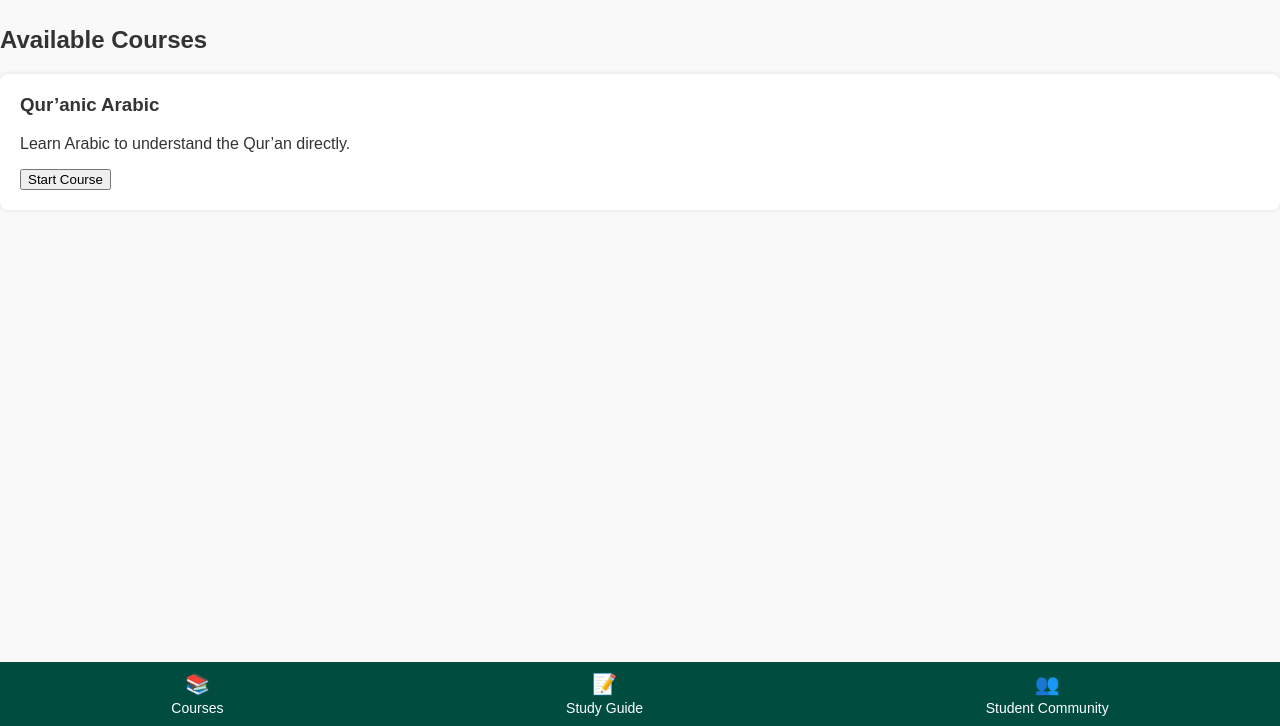
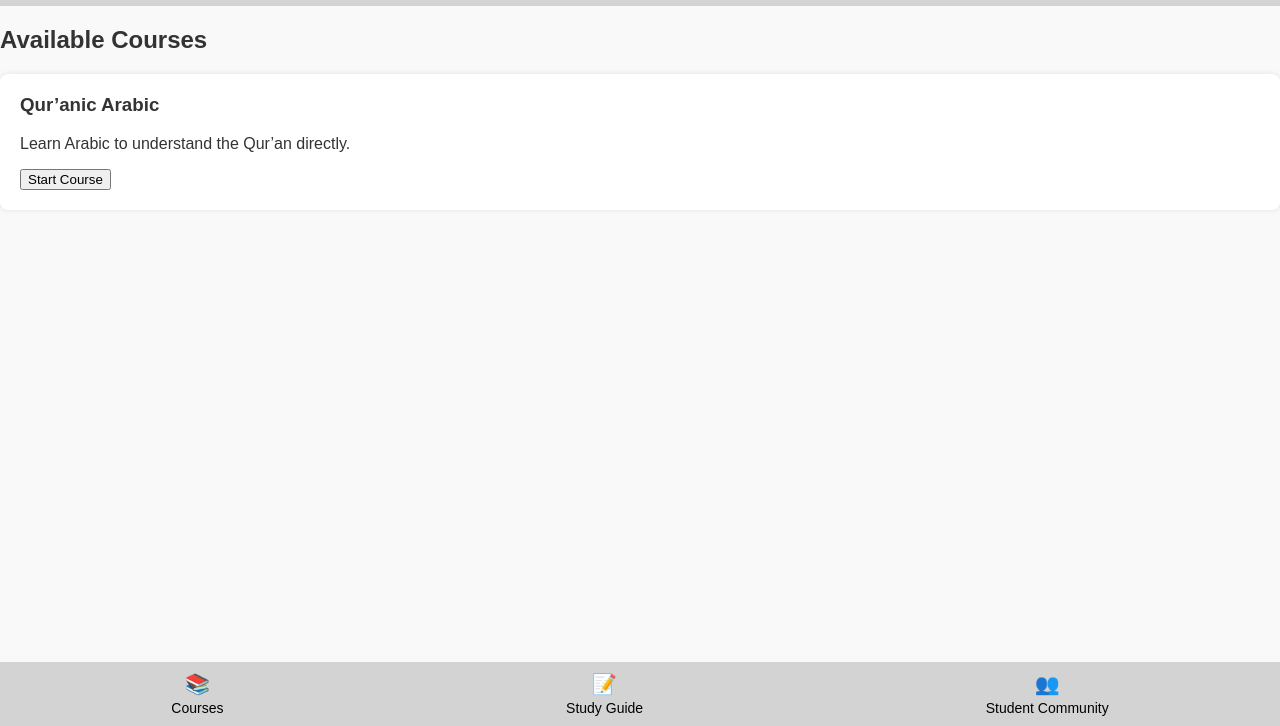
Before and after one commit to shajib-quran/shajib-quran.github.io, a website: page index.html in a window 1280 px wide. Shown: the part 74-800 px from the top of the page. Drawn offline with Linux system fonts and the light colour scheme.

Commit message:
Update style.css

```diff
--- a/style.css
+++ b/style.css
@@ -9,7 +9,7 @@ header {
   height: 60px;
 }
 header, footer {
-  background: #f9f9f9;
+  background: lightgrey;
   color: black;
   padding: 10px 20px;
   display: flex;
@@ -21,8 +21,8 @@ header, footer {
   display: flex;
   justify-content: space-around;
   align-items: center;
-  background: #004d40;
-  color: white;
+  background: lightgrey;
+  color: black;
   padding: 10px 0;
   position: fixed;
   bottom: 0;
```
